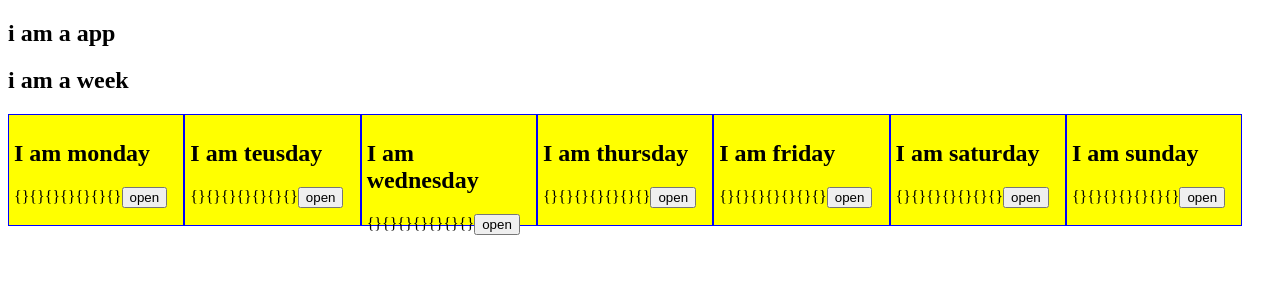
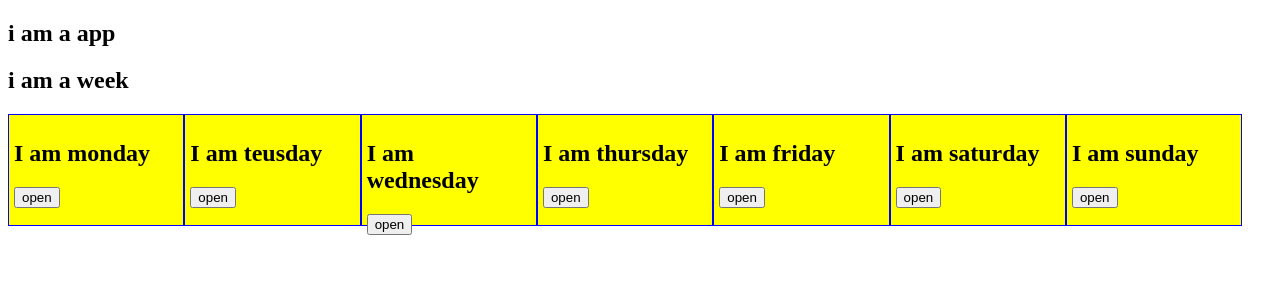
Before and after one commit to mralwin/BuildAWorkout, a React (Create React App) app: page / in a window 1280 px wide. Both pictures are taken after typing "Sample" into the empty fields and a click on the button "Generate!". Shown: the top 300 px of the page. Built offline with nearby package versions, Linux system fonts and the light colour scheme.

Commit message:
added conditional rendering for day-exercises

```diff
--- a/src/components/day.js
+++ b/src/components/day.js
@@ -15,11 +15,21 @@ class Day extends React.Component {
   };
 
   render() {
+    const raw = this.props.exercises;
+    const allowed = this.props.index;
+
+    const filtered = Object.keys(raw)
+      .filter(key => allowed.includes(key))
+      .reduce((obj, key) => {
+        obj[key] = raw[key];
+        return obj;
+      }, {});
+
     return (
       <div className="a">
         <h2>I am {this.props.index}</h2>
-        {Object.keys(this.props.exercises).map(key => (
-          <Exercise key={key} index={key} details={this.props.exercises[key]} />
+        {Object.keys(filtered).map(key => (
+          <Exercise key={key} index={key} details={filtered[key]} />
         ))}
         <Modal show={this.state.show} handleClose={this.hideModal}>
           <AddExerciseForm
--- a/src/components/exercise.js
+++ b/src/components/exercise.js
@@ -1,8 +1,13 @@
 import React from "react";
 
 class Exercise extends React.Component {
+  renderExercise = key => {
+    const exercise = this.props.details[key];
+    return <h2>{exercise.name}</h2>;
+  };
+
   render() {
-    return `${JSON.stringify(this.props.details)}`;
+    return Object.keys(this.props.details).map(key => this.renderExercise(key));
   }
 }
 
```
